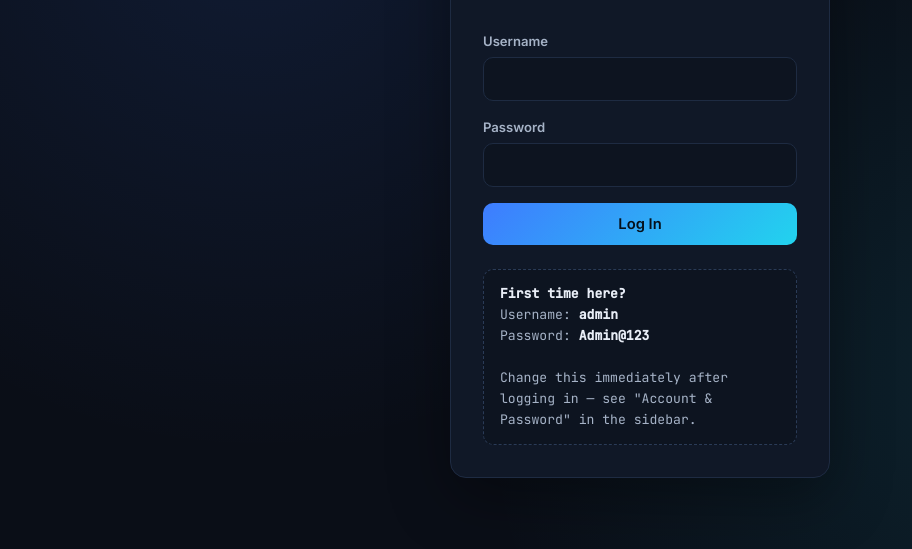
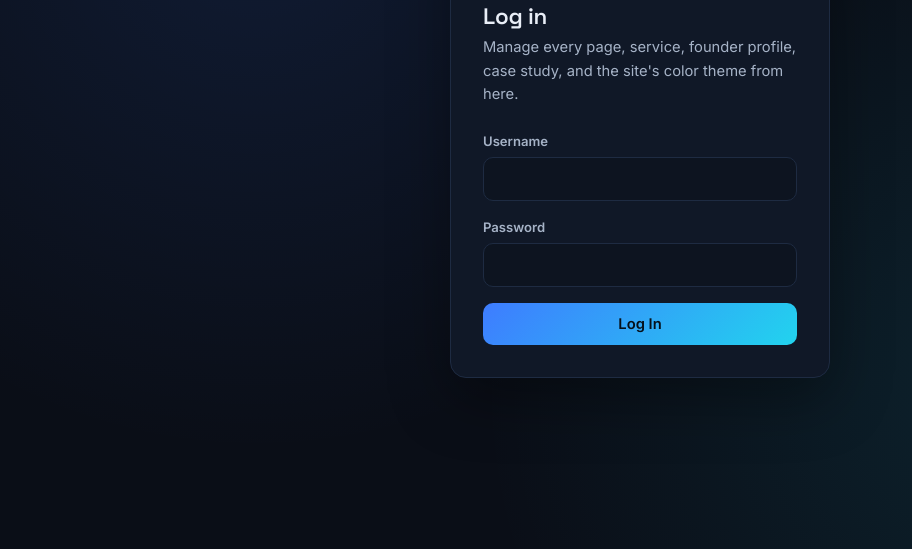
Before and after one commit to magill03/Nodecraft-automation, a website: page nodecraft-automation/public/admin/index.html in a window 1280 px wide. Shown: the part 251-800 px from the top of the page, without its empty margins (0-912 px from the left). Drawn offline with Linux system fonts and the light colour scheme; no server answers.

Commit message:
Remove default admin credentials from index.html
Removed default admin credentials display from login page.

```diff
--- a/nodecraft-automation/public/admin/index.html
+++ b/nodecraft-automation/public/admin/index.html
@@ -33,13 +33,6 @@
       </div>
       <button type="submit" class="btn-admin primary" id="loginBtn">Log In</button>
     </form>
-
-    <div class="creds-box">
-      <strong>First time here?</strong><br>
-      Username: <strong>admin</strong><br>
-      Password: <strong>Admin@123</strong><br><br>
-      Change this immediately after logging in — see "Account &amp; Password" in the sidebar.
-    </div>
   </div>
 </div>
 
```
